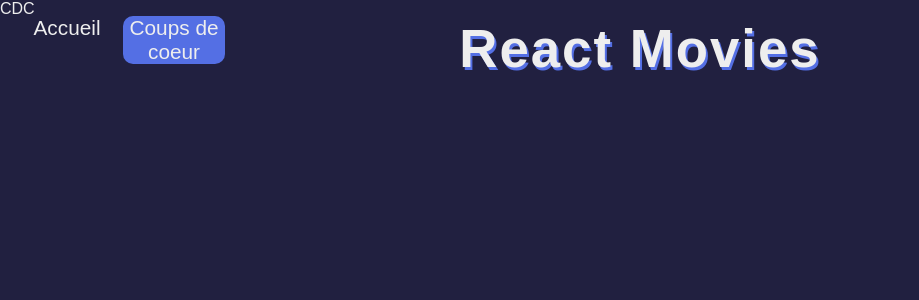
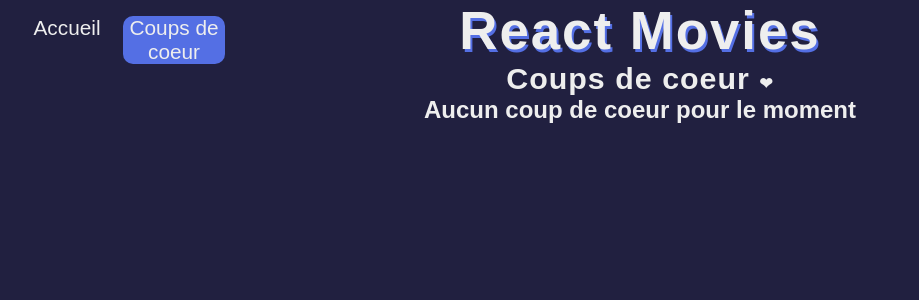
Before and after one commit to getill/React-Cinema, a React (Create React App) app: page /CDC in a window 1280 px wide. Shown: the top 300 px of the page, without its empty margins (0-919 px from the left). Built offline with nearby package versions, Linux system fonts and the light colour scheme; a web font is replaced by a local one.

Commit message:
You can now add your favorite films to your list !

```diff
--- a/src/pages/CoupDeC.js
+++ b/src/pages/CoupDeC.js
@@ -1,11 +1,39 @@
-import React from "react";
+import axios from "axios";
+import React, { useEffect, useState } from "react";
 import Header from "../components/Header";
+import Card from "../components/Card";
 
 const CoupDeC = () => {
+  const [listData, setListData] = useState([]);
+
+  useEffect(() => {
+    let filmId = window.localStorage.film
+      ? window.localStorage.film.split(",")
+      : [];
+    // Tant qu'il y a des films id, fetch moi leurs infos
+    for (let i = 0; i < filmId.length; i++) {
+      axios
+        .get(
+          `https://api.themoviedb.org/3/movie/${filmId[i]}?api_key=ed82f4c18f2964e75117c2dc65e2161d`
+        )
+        // Destructuration + ajout de l'autre film, sinon la première donnée écrase l'autre
+        .then((res) => setListData((listData) => [...listData, res.data]));
+    }
+  }, []);
+
   return (
-    <div>
-      CDC
+    <div className="user-list-page">
       <Header />
+      <h2>
+        Coups de coeur <span>❤</span>
+      </h2>
+      <div className="result">
+        {listData.length > 0 ? (
+          listData.map((film) => <Card film={film} key={film.id} />)
+        ) : (
+          <h2> Aucun coup de coeur pour le moment</h2>
+        )}
+      </div>
     </div>
   );
 };
```
